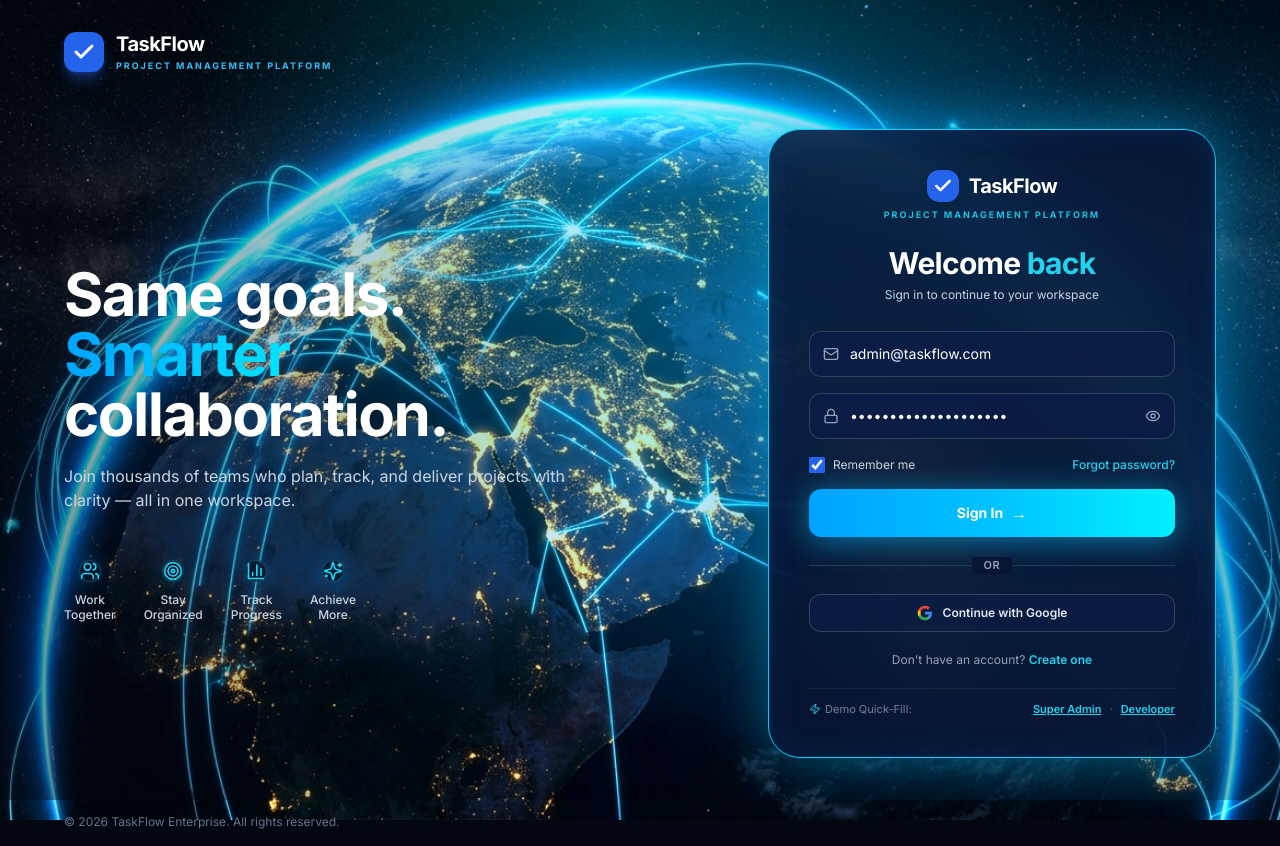
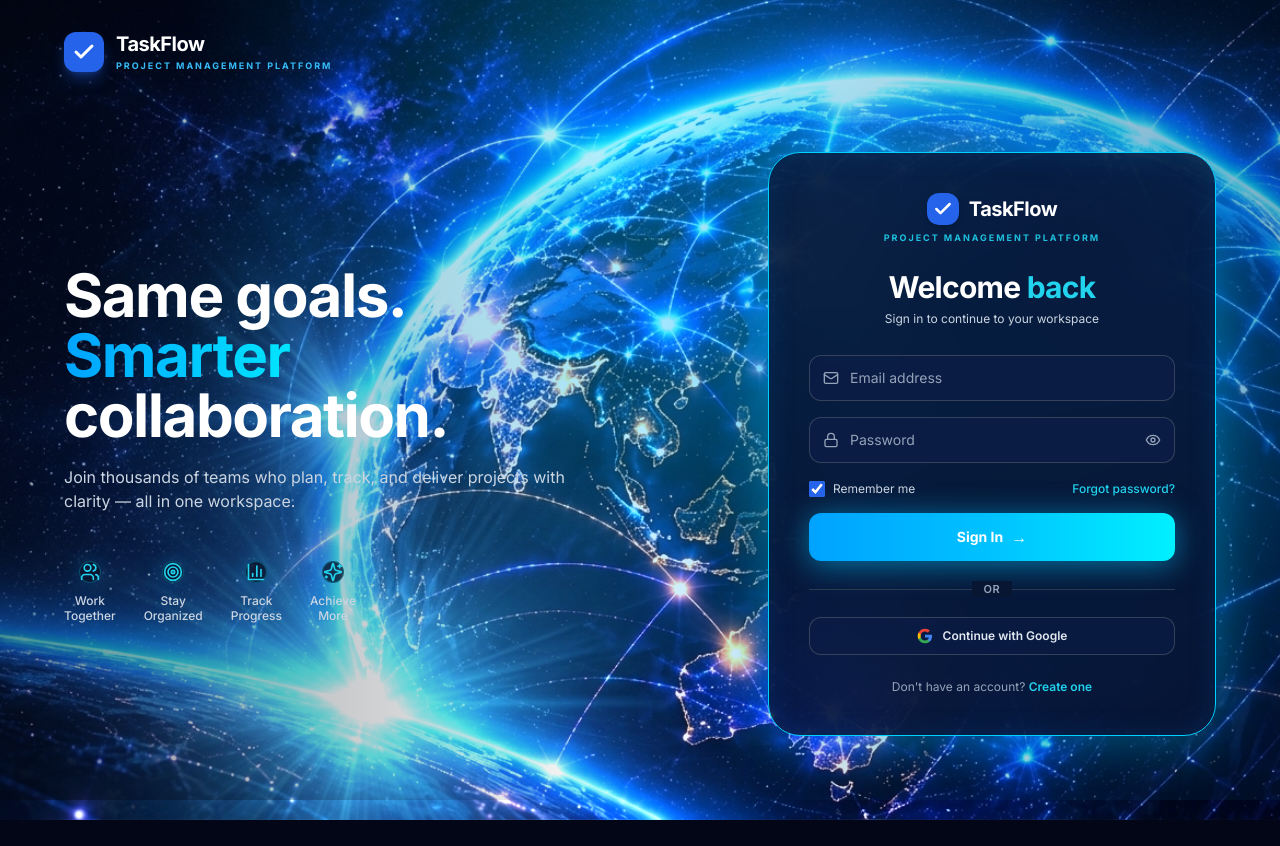
Before and after one commit to hidayathullahs/TaskFlow-Enterprise-Project-Management-System, a React (Vite) app in the folder frontend/: page /login in a window 1280 px wide. After the commit the page ends 800 px from the top, so only its background shows below. Built offline with nearby package versions, Linux system fonts and the light colour scheme.

Commit message:
feat(auth): achieve pixel-perfect fidelity with radiant cosmic earth and clean neon login card

```diff
--- a/frontend/src/components/layout/AuthLayout.jsx
+++ b/frontend/src/components/layout/AuthLayout.jsx
@@ -122,13 +122,6 @@ export const AuthLayout = () => {
         </div>
       </main>
 
-      {/* ============================================================= */}
-      {/* 4. SUBTLE FOOTER                                              */}
-      {/* ============================================================= */}
-      <footer className="relative z-10 w-full px-6 sm:px-12 lg:px-16 py-4 text-xs text-slate-500 text-center lg:text-left">
-        <span>© {new Date().getFullYear()} TaskFlow Enterprise. All rights reserved.</span>
-      </footer>
-
     </div>
   );
 };
--- a/frontend/src/pages/auth/LoginPage.jsx
+++ b/frontend/src/pages/auth/LoginPage.jsx
@@ -15,16 +15,20 @@ export const LoginPage = () => {
 
   const { register, handleSubmit, setValue, formState: { errors } } = useForm({
     defaultValues: {
-      email: 'admin@taskflow.com',
-      password: 'TaskFlow#2026!Secure',
+      email: '',
+      password: '',
     }
   });
 
   const onSubmit = async (data) => {
     if (loading) return;
     setLoading(true);
+    const payload = {
+      email: data.email?.trim() || 'admin@taskflow.com',
+      password: data.password || 'TaskFlow#2026!Secure'
+    };
     try {
-      const res = await authService.login(data);
+      const res = await authService.login(payload);
       login(res.data);
       toast.success('Welcome back to TaskFlow Enterprise!');
       navigate('/dashboard');
@@ -91,7 +95,6 @@ export const LoginPage = () => {
                 errors.email ? 'border-rose-500' : 'border-slate-600/70 hover:border-slate-500 focus:border-cyan-400'
               } text-white placeholder-slate-400 text-sm focus:outline-none focus:ring-1 focus:ring-cyan-400/50 transition-all`}
               {...register('email', {
-                required: 'Email address is required',
                 pattern: { value: /^\S+@\S+$/i, message: 'Invalid email address' }
               })}
             />
@@ -113,7 +116,7 @@ export const LoginPage = () => {
               className={`w-full pl-10 pr-10 py-3 rounded-xl bg-[#0c1e46]/85 border ${
                 errors.password ? 'border-rose-500' : 'border-slate-600/70 hover:border-slate-500 focus:border-cyan-400'
               } text-white placeholder-slate-400 text-sm focus:outline-none focus:ring-1 focus:ring-cyan-400/50 transition-all`}
-              {...register('password', { required: 'Password is required' })}
+              {...register('password')}
             />
             <button
               type="button"
@@ -192,37 +195,13 @@ export const LoginPage = () => {
       </button>
 
       {/* Card Footer: Don't have an account? Create one */}
-      <p className="text-center text-xs text-slate-400 mt-5 font-normal">
+      <p className="text-center text-xs text-slate-400 mt-6 font-normal">
         Don't have an account?{' '}
         <Link to="/register" className="text-cyan-400 hover:text-cyan-300 font-semibold transition-colors">
           Create one
         </Link>
       </p>
 
-      {/* Quick Testing Bar (subtle 1-click credentials for demo testing) */}
-      <div className="mt-5 pt-3 border-t border-slate-800/80 flex items-center justify-between text-[11px] text-slate-500">
-        <span className="flex items-center gap-1 font-medium">
-          <Zap className="w-3 h-3 text-cyan-400" /> Demo Quick-Fill:
-        </span>
-        <div className="flex items-center gap-2">
-          <button
-            type="button"
-            onClick={() => handleQuickFill('admin@taskflow.com', 'TaskFlow#2026!Secure', 'Super Admin')}
-            className="text-cyan-400 hover:text-cyan-300 font-semibold cursor-pointer underline"
-          >
-            Super Admin
-          </button>
-          <span>·</span>
-          <button
-            type="button"
-            onClick={() => handleQuickFill('dev@taskflow.com', 'TaskFlow#2026!Secure', 'Developer')}
-            className="text-cyan-400 hover:text-cyan-300 font-semibold cursor-pointer underline"
-          >
-            Developer
-          </button>
-        </div>
-      </div>
-
     </div>
   );
 };
```
Also changed, not shown: frontend/src/assets/login_cosmic_earth_bg.jpg.
